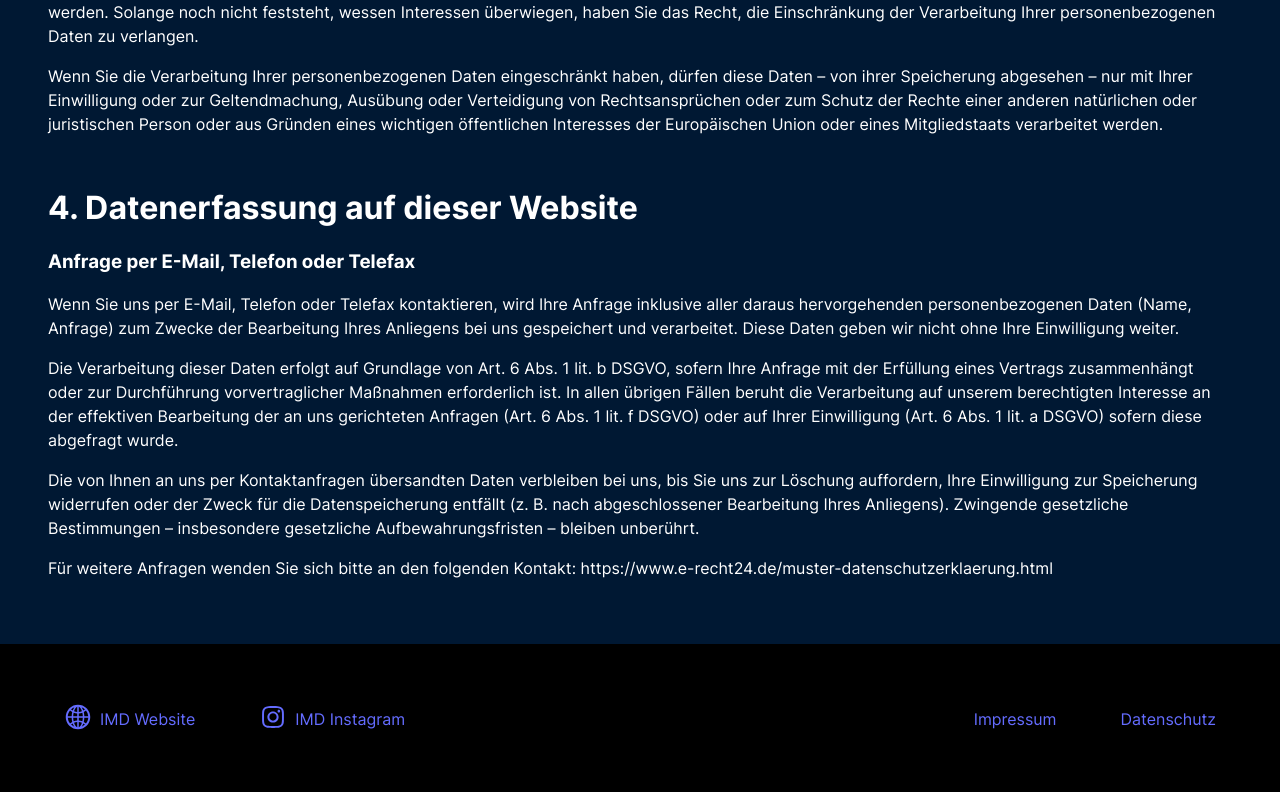
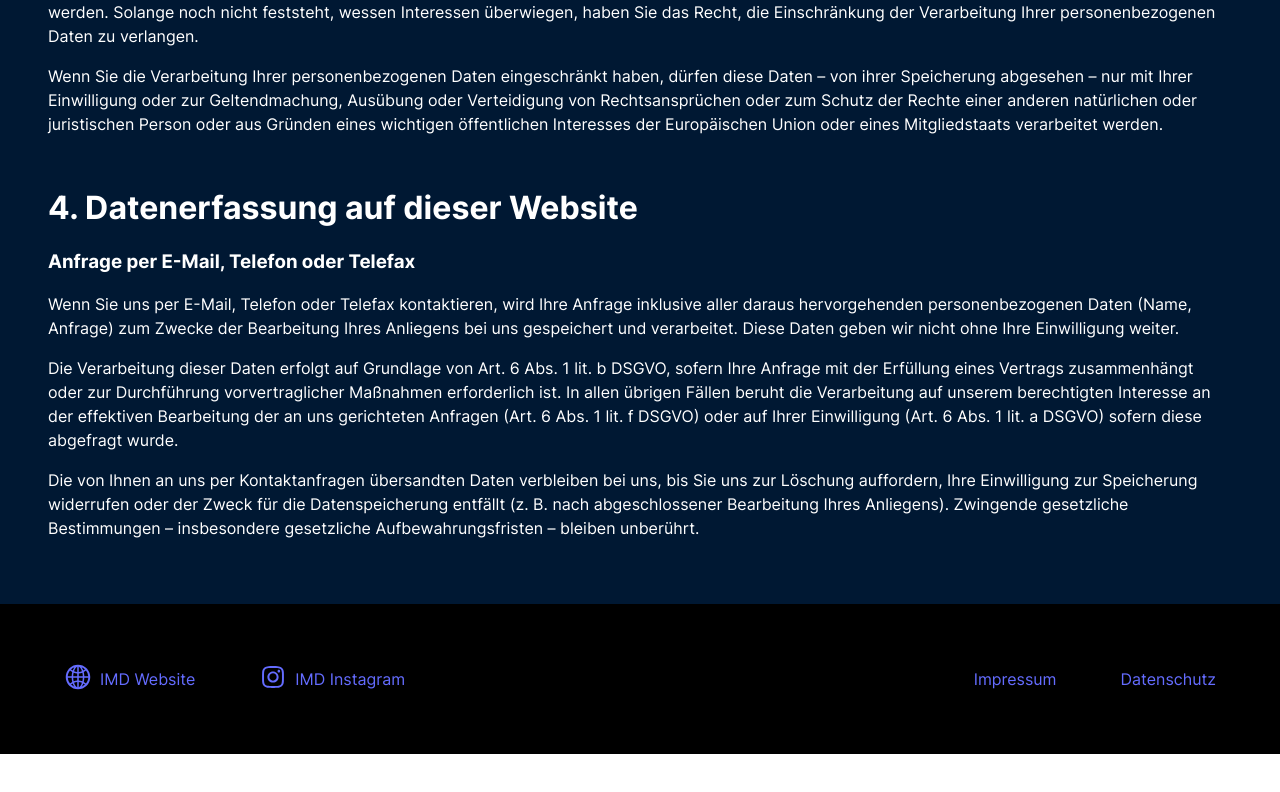
Before and after one commit to IF2023/IF2023, a React (Vite) app in the folder IF2023_Website/: page /datenschutz in a window 1280 px wide. Shown: the part 3363-4155 px from the top of the page. After the commit the page ends 4117 px from the top, so only its background shows below. Built offline with nearby package versions, Linux system fonts and the light colour scheme.

Commit message:
fix: removed e-recht24 link

```diff
--- a/IF2023_Website/src/pages/Privacy/Privacy.jsx
+++ b/IF2023_Website/src/pages/Privacy/Privacy.jsx
@@ -319,11 +319,6 @@ const Privacy = () => {
           Weitere Informationen zum Umgang mit Nutzerdaten finden Sie in der
           Datenschutzerklärung von Vimeo unter: https://vimeo.com/privacy.
         </p> */}
-
-        <p>
-          Für weitere Anfragen wenden Sie sich bitte an den folgenden Kontakt:
-          https://www.e-recht24.de/muster-datenschutzerklaerung.html
-        </p>
       </section>
     </>
   );
```
